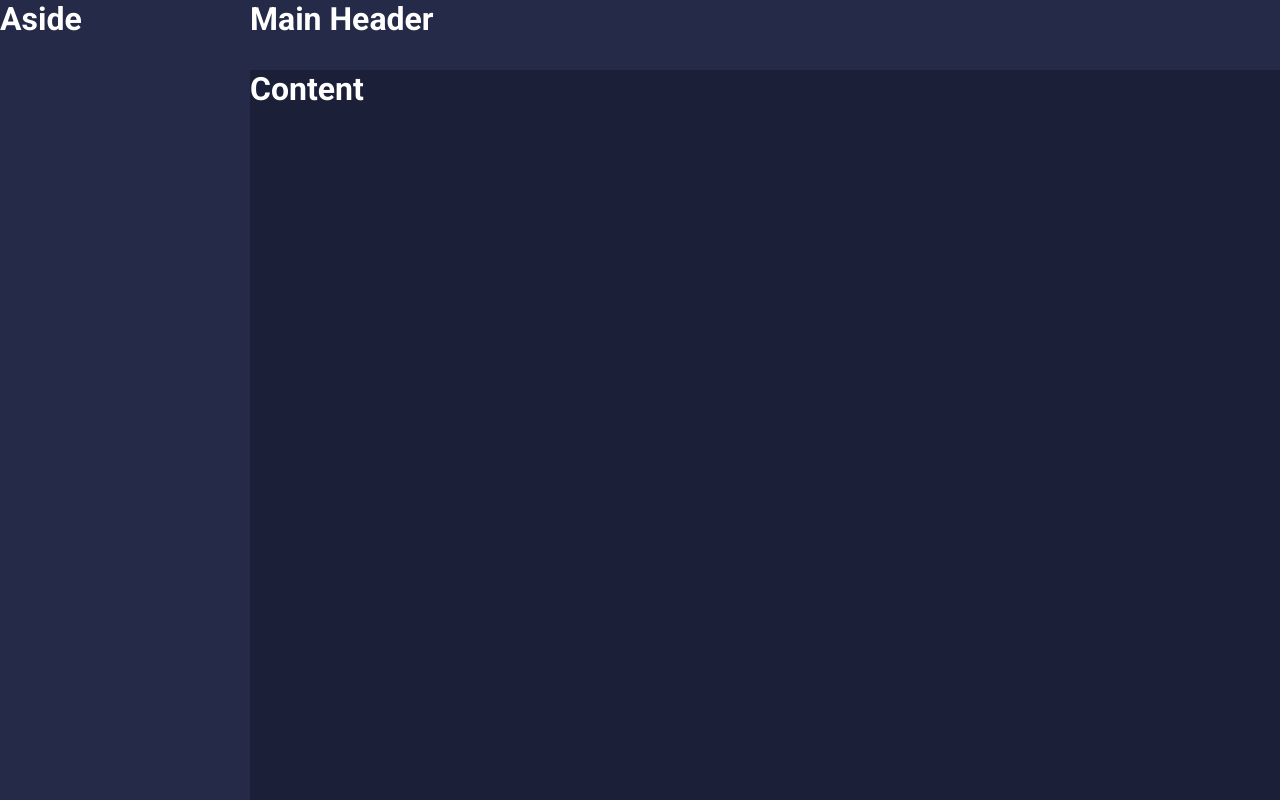
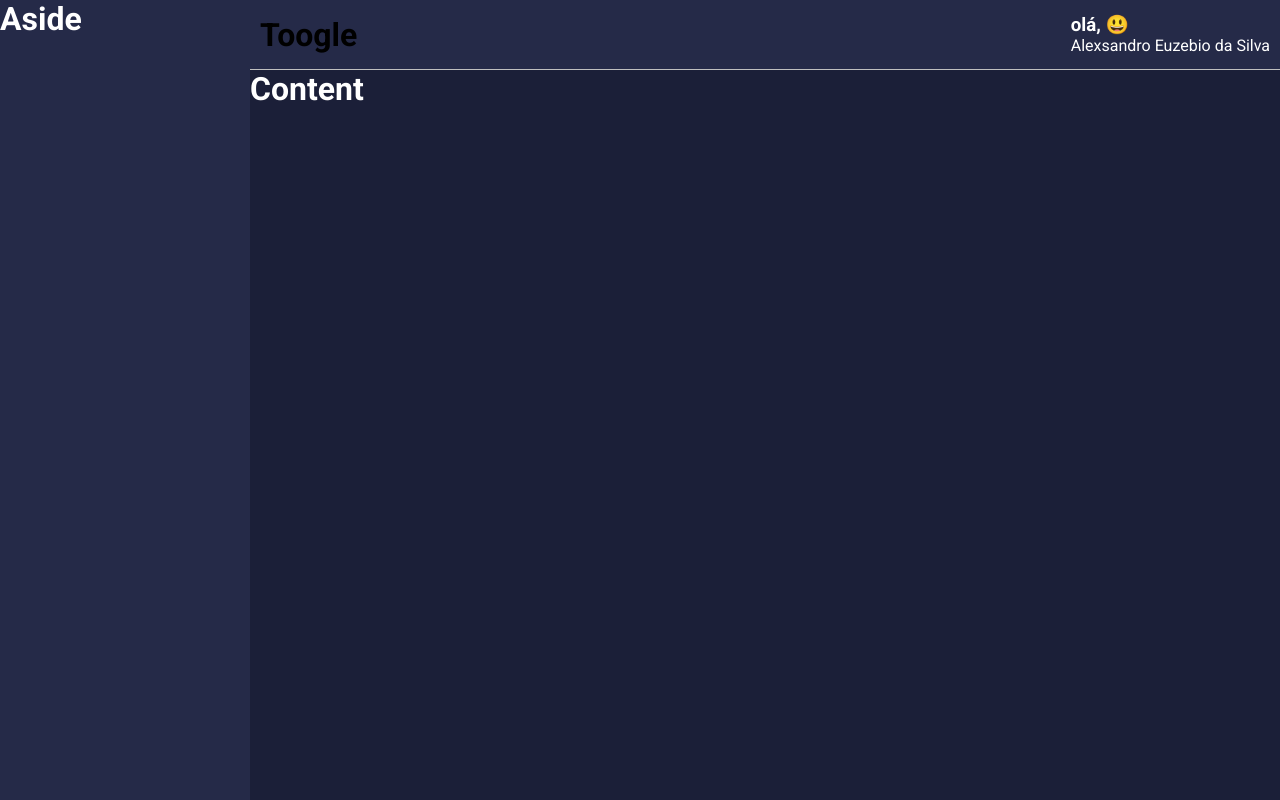
Before and after one commit to AlexsandroProjetosOficial/carteira, a React (Create React App) app: page / in a window 1280 px wide. Built offline with nearby package versions, Linux system fonts and the light colour scheme.

Commit message:
Criando o header principal com o toogle, mensagem, nome, emojis.

```diff
--- a/src/components/MainHeader/index.tsx
+++ b/src/components/MainHeader/index.tsx
@@ -1,10 +1,25 @@
-import React from 'react';
-import { Container } from './styles';
+import React, { useMemo } from 'react';
+import emojis from '../../utils/emojis';
+import {
+    Container,
+    Profile,
+    Welcome,
+    UserName
+} from './styles';
 
 const MainHeader: React.FC = () => {
+    const emoji = useMemo(() => {
+        const indece = Math.floor(Math.random() * emojis.length);
+        return emojis[indece];
+    },[]);
+
     return (
         <Container>
-            <h1>Main Header</h1>
+            <h1>Toogle</h1>
+            <Profile>
+                <Welcome>olá, {emoji}</Welcome>
+                <UserName>Alexsandro Euzebio da Silva</UserName>
+            </Profile>
         </Container>
     );
 }
--- a/src/components/MainHeader/styles.ts
+++ b/src/components/MainHeader/styles.ts
@@ -3,5 +3,17 @@
 export const Container = styled.div`
     grid-area: MH;
     background: ${props => props.theme.colors.secondary};
-    color: ${props => props.theme.colors.white};
+    display: flex;
+    justify-content: space-between;
+    align-items: center;
+    padding: 0 10px;
+    border-bottom: 1px solid ${props => props.theme.colors.gray}
 `;
+
+export const Profile = styled.div`
+    display: flex;
+    flex-direction: column;
+    color: ${props => props.theme.colors.white}
+`;
+export const Welcome = styled.h3``;
+export const UserName = styled.span``;
--- /dev/null
+++ b/src/utils/emojis.ts
@@ -0,0 +1,8 @@
+export default [
+    '🤑',
+    '😍',
+    '🤩',
+    '😎',
+    '😃',
+    '😄'
+];
```
Also changed, not shown: 1 other file (tests, documents, lock files or other folders).
